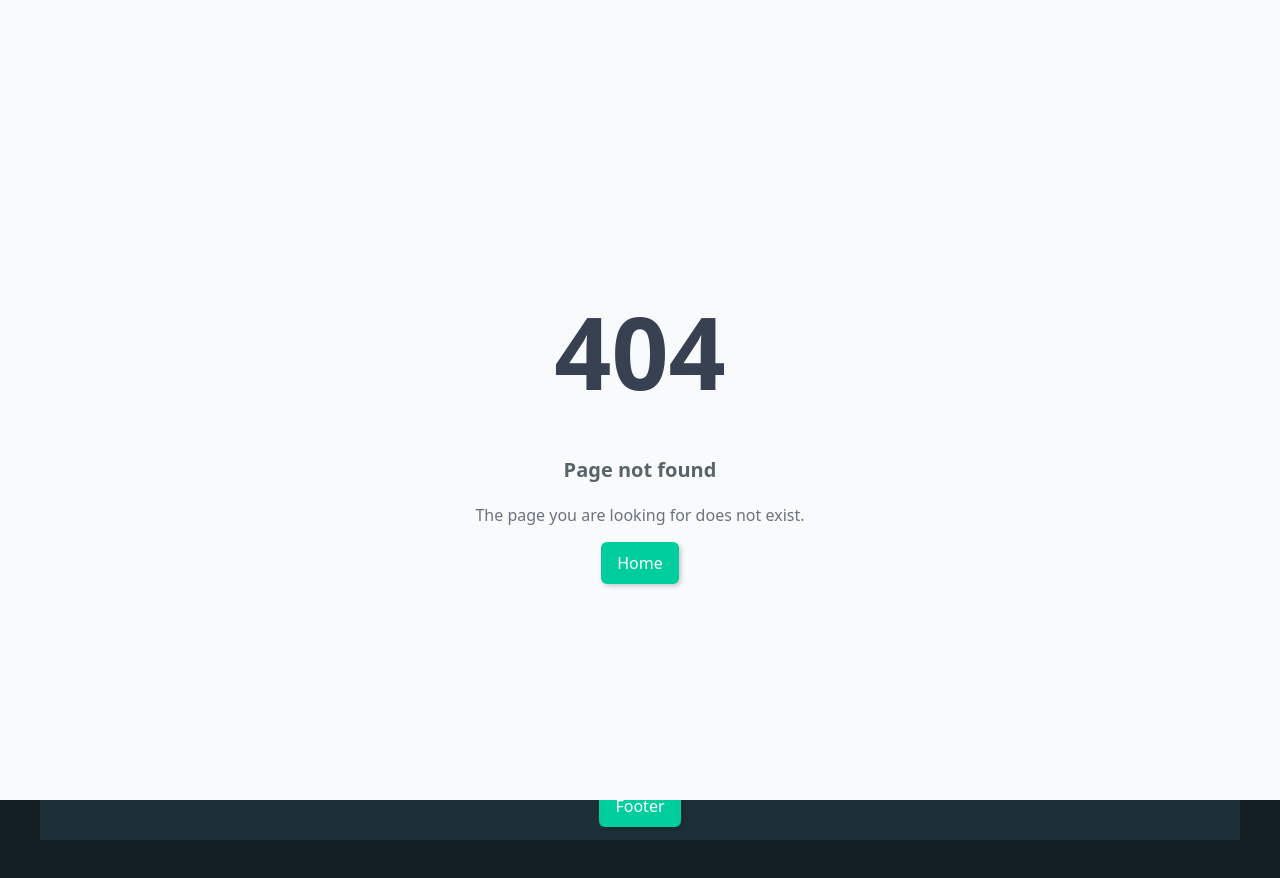
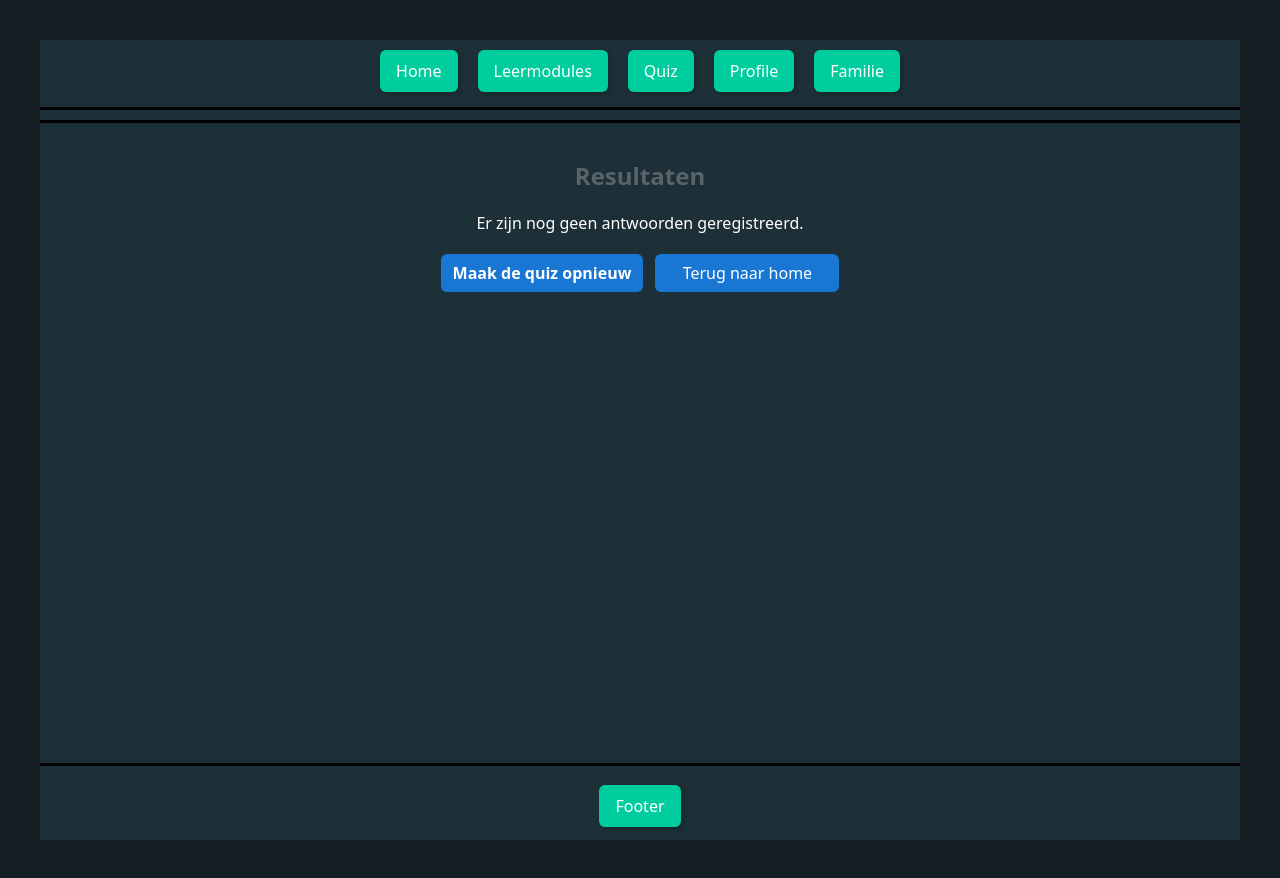
Before and after one commit to BryanBooij/TLE-3, a React (Vite) app: page /quiz/results in a window 1280 px wide. Before the commit this address had no page. Built offline with nearby package versions, Linux system fonts and the light colour scheme; a web font is replaced by a local one.

Commit message:
Results page, aanpassingen en meer.

```diff
--- a/src/layout/Layout.jsx
+++ b/src/layout/Layout.jsx
@@ -11,7 +11,7 @@ function Layout() {
                 <nav className="layout-nav">
                     <ButtonMain alt="Home" label="Home" onClick={() => navigate("/")} />
                     <ButtonMain alt="Leermodules" label="Leermodules" onClick={() => navigate("/leermodule")} />
-                    <ButtonMain alt="Quiz" label="Quiz" onClick={() => navigate("/QuizPage")} />
+                    <ButtonMain alt="Quiz" label="Quiz" onClick={() => navigate("/quiz")} />
                     <ButtonMain alt="Profile" label="Profile" onClick={() => navigate("/")} />
                     <ButtonMain alt="Familie" label="Familie" onClick={() => navigate("/")} />
                 </nav>
--- a/src/quiz-data/QuizPage.jsx
+++ b/src/quiz-data/QuizPage.jsx
@@ -1,11 +1,15 @@
 import { useEffect, useState} from "react";
 import { questions as placeholderQuestions} from "./questions";
+import { useNavigate } from "react-router";
 
 export default function QuizPage() {
     const [status, setStatus] = useState("loading");
     const [questions, setQuestions] = useState([]);
     const [currentIndex, setCurrentIndex] = useState(0);
     const [selectedChoice, setSelectedChoice] = useState(null);
+    const [counts, setCounts] = useState({ Moeder: 0, Vader: 0, Zoon: 0, Dochter: 0 });
+    const [answersList, setAnswersList] = useState([]);
+    const navigate = useNavigate();
 
     useEffect(() => {
         const load = async () => {
@@ -13,6 +17,8 @@ export default function QuizPage() {
                 const data = placeholderQuestions;
                 setQuestions(data);
                 setStatus(data && data.length ? "ready" : "empty");
+                // clear any prior results so each quiz run starts fresh
+                try { sessionStorage.removeItem('quizResults'); } catch (e) { /* ignore */ }
             } catch (error) {
                 console.error("Error loading questions:", error);
                 setStatus("error");
@@ -26,23 +32,59 @@ export default function QuizPage() {
 
     const q = questions[currentIndex];
 
+    if (!q) {
+        // Voor het geval dat er iets misgaat.
+        return <div>Geen vraag gevonden.</div>;
+    }
+
     const handleSelect = (choiceIndex) => {
         if (selectedChoice !== null) return;
         setSelectedChoice(choiceIndex);
     };
 
     const handleNext = () => {
+        if (selectedChoice === null) return; // Voor de veiligheid.
+
+        // Sla het antwoord op.
+        const selectedLabel = q.choices[selectedChoice];
+        // Gebruik het correcte antwoord als het bestaat.
+        const correctLabel = (typeof q.answer === 'number' && q.choices[q.answer] !== undefined) ? q.choices[q.answer] : null;
+        const incrementKey = correctLabel || selectedLabel;
+        const newCounts = { ...counts, [incrementKey]: (counts[incrementKey] || 0) + 1 };
+        const newAnswers = [
+            ...answersList,
+            {
+                questionId: q.id,
+                prompt: q.prompt,
+                selected: selectedLabel,
+                correct: typeof q.answer === 'number' ? q.choices[q.answer] : null,
+                source: q.source,
+                sourceUrl: q.sourceUrl || ''
+            }
+        ];
+
+        setCounts(newCounts);
+        setAnswersList(newAnswers);
+
         const nextIndex = currentIndex + 1;
         if (nextIndex < questions.length) {
             setCurrentIndex(nextIndex);
             setSelectedChoice(null);
         } else {
-            setStatus("finished");
+            // Ga naar resultaten, sla ze op.
+            try {
+                const payload = { counts: newCounts, answers: newAnswers };
+                sessionStorage.setItem('quizResults', JSON.stringify(payload));
+            } catch (e) {
+                console.warn('Could not write results to sessionStorage', e);
+            }
+            navigate('/quiz/results', { state: { counts: newCounts, answers: newAnswers } });
         }
     };
 
     const isCorrect = selectedChoice !== null && typeof q.answer === 'number' && selectedChoice === q.answer;
 
+    // HTML.
     return (
         <div className="quiz-page">
             <h2>{q.prompt}</h2>
--- /dev/null
+++ b/src/quiz-data/Results.jsx
@@ -0,0 +1,122 @@
+import { useEffect, useState } from "react";
+import { useLocation, Link } from "react-router";
+
+export default function Results() {
+    const location = useLocation();
+    const [data, setData] = useState({ counts: { Moeder: 0, Vader: 0, Zoon: 0, Dochter: 0 }, answers: [] });
+
+    useEffect(() => {
+        // Haal de data op uit de location.state als die bestaat.
+        const fromState = location.state;
+        if (fromState && (fromState.counts || fromState.answers)) {
+            setData({ counts: fromState.counts || data.counts, answers: fromState.answers || [] });
+            return;
+        }
+
+        try {
+            const raw = sessionStorage.getItem('quizResults');
+            if (raw) {
+                const parsed = JSON.parse(raw);
+                setData({ counts: parsed.counts || data.counts, answers: parsed.answers || [] });
+            }
+        } catch (e) {
+            console.warn('Could not read quiz results from sessionStorage', e);
+        }
+    }, [location]);
+
+    // Hou de data bij. 0 staat als fallback.
+
+    const counts = data.counts || { Moeder: 0, Vader: 0, Zoon: 0, Dochter: 0 };
+    const total = Object.values(counts).reduce((s, v) => s + (v || 0), 0);
+
+    const members = ["Moeder", "Vader", "Zoon", "Dochter"];
+
+    // Voor de grafiek. Zet de kleuren en percentages.
+    const values = members.map(m => counts[m] || 0);
+    const maxValue = Math.max(...values, 1); // avoid division by zero
+    const colors = { Moeder: '#4caf50', Vader: '#2196f3', Zoon: '#ff9800', Dochter: '#9c27b0' };
+
+    return (
+        <div style={{ padding: 16 }}>
+            <h2>Resultaten</h2>
+
+            {total === 0 ? (
+                <p>Er zijn nog geen antwoorden geregistreerd.</p>
+            ) : (
+                <div>
+                    {/* Kolom Grafiek */}
+                    <div style={{ display: 'flex', alignItems: 'flex-end', gap: 20, height: 220, padding: '12px 8px' }}>
+                        {members.map((m) => {
+                            const value = counts[m] || 0;
+                            const heightPct = Math.round((value / maxValue) * 100);
+                            const pctOfTotal = total ? Math.round((value / total) * 100) : 0;
+                            return (
+                                <div key={m} style={{ textAlign: 'center', width: 80 }}>
+                                    <div style={{
+                                        height: 160,
+                                        display: 'flex',
+                                        alignItems: 'flex-end',
+                                        justifyContent: 'center'
+                                    }}>
+                                        <div title={`${m}: ${value} (${pctOfTotal}%)`} style={{
+                                            width: 48,
+                                            height: `${heightPct}%`,
+                                            background: colors[m] || '#666',
+                                            borderRadius: 6
+                                        }} />
+                                    </div>
+                                    <div style={{ marginTop: 8 }}>
+                                        <strong>{m}</strong>
+                                    </div>
+                                    <div style={{ fontSize: 12, color: '#555' }}>{value} ({pctOfTotal}%)</div>
+                                </div>
+                            );
+                        })}
+                    </div>
+
+                    <h3 style={{ marginTop: 20 }}>Beantwoorde vragen</h3>
+                    <ol>
+                        {data.answers && data.answers.length ? (
+                            data.answers.map((a, i) => (
+                                <li key={i} style={{ marginBottom: 8 }}>
+                                    <div><strong>Vraag:</strong> {a.prompt}</div>
+                                    <div><strong>Gekozen:</strong> {a.selected} {a.correct ? (<span> — Correct: {a.correct}</span>) : null}</div>
+                                    {a.source ? (
+                                        <div><small>Bron: {a.source} {a.sourceUrl ? <a href={a.sourceUrl} target="_blank" rel="noreferrer">(view)</a> : null}</small></div>
+                                    ) : null}
+                                </li>
+                            ))
+                        ) : (
+                            <p>Geen antwoorden om te tonen.</p>
+                        )}
+                    </ol>
+                </div>
+            )}
+
+            <div style={{ marginTop: 20, display: 'flex', gap: 12, justifyContent: 'center', alignItems: 'center' }}>
+                <Link to="/quiz" style={{
+                    display: 'inline-block',
+                    padding: '8px 12px',
+                    background: '#1976d2',
+                    color: '#fff',
+                    borderRadius: 6,
+                    textDecoration: 'none',
+                    fontWeight: 600,
+                    minWidth: 160,
+                    textAlign: 'center'
+                }}>Maak de quiz opnieuw</Link>
+
+                <Link to="/" style={{
+                    display: 'inline-block',
+                    padding: '8px 12px',
+                    background: '#1976d2',
+                    color: '#fff',
+                    borderRadius: 6,
+                    textDecoration: 'none',
+                    minWidth: 160,
+                    textAlign: 'center'
+                }}>Terug naar home</Link>
+            </div>
+        </div>
+    );
+}
--- a/src/quiz-data/questions.js
+++ b/src/quiz-data/questions.js
@@ -1,6 +1,4 @@
 // PLACEHOLDER QUESTIONS UNTIL BACKEND IS READY! NOT TO BE USED IN FINAL VERSION!
-//Random comment for testing.
-
 export const questions = [
     {
         id: 1,
```
Also changed, not shown: src/App.jsx (+9 -0 lines).
